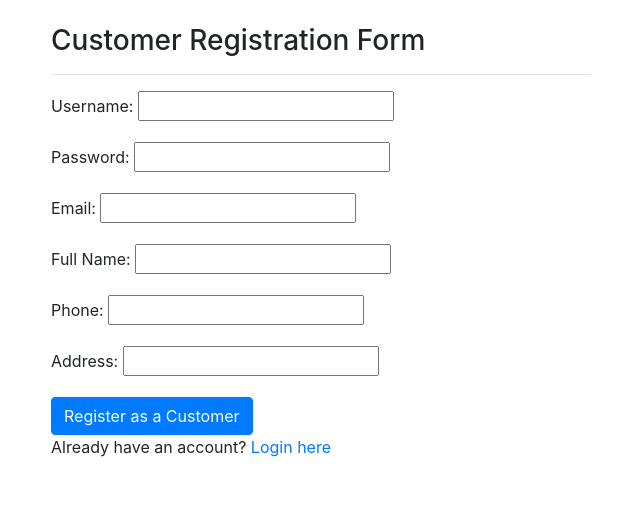
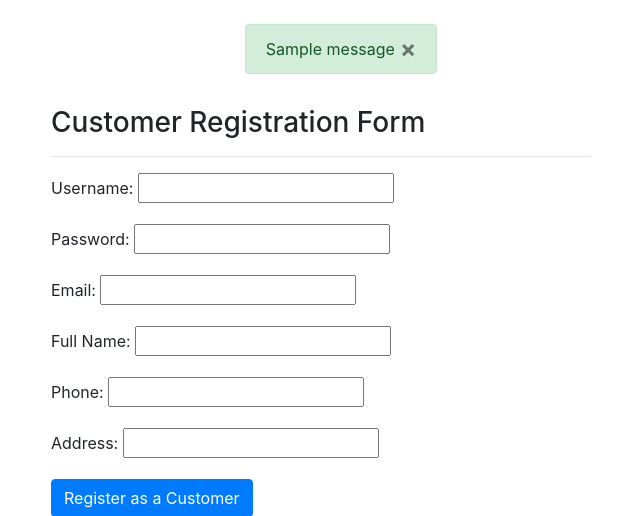
Before and after one commit to MaksTishchuk/E-commerce_Django, a Django app: page /user/registration/ in a window 1280 px wide. Shown: the part 56-572 px from the top of the page, without its empty margins (319-959 px from the left). Run offline with Django 4.2, Linux system fonts and the light colour scheme; tables that the repository leaves empty hold one stand-in row (values such as "Sample post"); one stand-in notice (Sample message) is shown; parts of the project's set-up code (start-up, migrations or seed data) failed here and were passed over; some libraries are stand-ins or nearby versions.

Commit message:
Added info messages on actions  - Ajax and with reload pages

```diff
--- a/ecommerce/custom_user/views.py
+++ b/ecommerce/custom_user/views.py
@@ -1,4 +1,5 @@
 from django.conf import settings
+from django.contrib import messages
 from django.contrib.auth.models import User
 from django.contrib.auth import authenticate, login, logout
 from django.core.mail import send_mail
@@ -8,6 +9,7 @@ from django.template.loader import get_template
 from django.urls import reverse_lazy, reverse
 from django.views import View
 from django.views.generic import CreateView, FormView, TemplateView, DetailView, UpdateView
+from django.contrib.messages.views import SuccessMessageMixin
 from xhtml2pdf import pisa
 
 from cart.models import Order, CartProduct, Cart, Customer
@@ -18,12 +20,13 @@ from custom_user.forms import (
 from custom_user.utils import password_reset_token
 
 
-class CustomerRegistrationView(CreateView):
+class CustomerRegistrationView(SuccessMessageMixin, CreateView):
     """ View for registration customer """
 
     template_name = 'custom_user/customer_registration.html'
     form_class = CustomerRegistrationForm
     success_url = reverse_lazy('customer-login')
+    success_message = "Customer registration completed successfully!"
 
     def form_valid(self, form):
         username = form.cleaned_data.get('username')
@@ -35,12 +38,13 @@ class CustomerRegistrationView(CreateView):
         return super().form_valid(form)
 
 
-class CustomerLoginView(FormView):
+class CustomerLoginView(SuccessMessageMixin, FormView):
     """ View for login customer """
 
     template_name = 'custom_user/customer_login.html'
     form_class = CustomerLoginForm
     success_url = reverse_lazy('home')
+    success_message = "%(username)s login completed successfully!"
 
     def form_valid(self, form):
         username = form.cleaned_data.get('username')
@@ -57,11 +61,12 @@ class CustomerLoginView(FormView):
         return super().form_valid(form)
 
 
-class CustomerLogoutView(View):
+class CustomerLogoutView(SuccessMessageMixin, View):
     """ View for logout customer """
 
     def get(self, request):
         logout(request)
+        messages.success(self.request, "Logout completed successfully!")
         return redirect('home')
 
 
@@ -87,13 +92,14 @@ class CustomerProfileView(TemplateView):
         return context
 
 
-class CustomerUpdateProfileView(UpdateView):
+class CustomerUpdateProfileView(SuccessMessageMixin, UpdateView):
     """ Customer profile update view """
 
     model = Customer
     form_class = CustomerUpdateProfileForm
     template_name = 'custom_user/customer_update_profile.html'
     success_url = reverse_lazy('customer-profile')
+    success_message = "Update profile completed successfully!"
 
 
 class CustomerOrderDetailView(DetailView):
@@ -137,12 +143,13 @@ class CustomerForgotPasswordView(FormView):
         return super().form_valid(form)
 
 
-class CustomerResetPasswordView(FormView):
+class CustomerResetPasswordView(SuccessMessageMixin, FormView):
     """ Reset password view """
 
     template_name = 'custom_user/reset_password.html'
     form_class = ResetPasswordForm
     success_url = reverse_lazy('customer-login')
+    success_message = "Reset password completed successfully!"
 
     def dispatch(self, request, *args, **kwargs):
         email = self.kwargs.get("email")
--- a/ecommerce/static/js/custom.js
+++ b/ecommerce/static/js/custom.js
@@ -13,6 +13,7 @@ $(document).ready(function () {
             },
             dataType: "json",
             success: function (response) {
+                $('#message').replaceWith($(response.html));
             }
         })
     });
@@ -86,6 +87,7 @@ $(document).ready(function () {
                 $('#product_' + product_id).remove();
                 var final_price = response.data.final_price
                 $('#final_price').html(final_price);
+                $('#message').replaceWith($(response.html));
             }
         });
     });
--- a/ecommerce/templates/base.html
+++ b/ecommerce/templates/base.html
@@ -85,8 +85,6 @@
                     {% endif %}
                     </div>
                 </li>
-
-
             </ul>
             <form class="form-inline my-2 my-lg-0 mr-4" action="{% url 'search' %}" method="GET">
             <input name="query" class="form-control mr-sm-2" type="search" placeholder="Search"
@@ -96,6 +94,8 @@
         </div>
         </nav>
     <div style="margin-top: 80px;"></div>
+
+    {% include 'include/messages.html' %}
     {% block content %}
     {% endblock %}
 
--- /dev/null
+++ b/ecommerce/templates/include/messages.html
@@ -0,0 +1,11 @@
+<ul id="message" class="messages" style="text-align: center">
+    {% for message in messages %}
+    <li class="alert alert-success"
+        style="list-style-type: none; display: inline-block; vertical-align: top; text-align: center">
+        {{ message }}
+        <button type="button" class="close" data-dismiss="alert" aria-label="Close" style="margin-left: 5px;">
+            <span aria-hidden="true">&times;</span>
+        </button>
+    </li>
+    {% endfor %}
+</ul>
```
Also changed, not shown: ecommerce/cart/views.py (+15 -6 lines).
